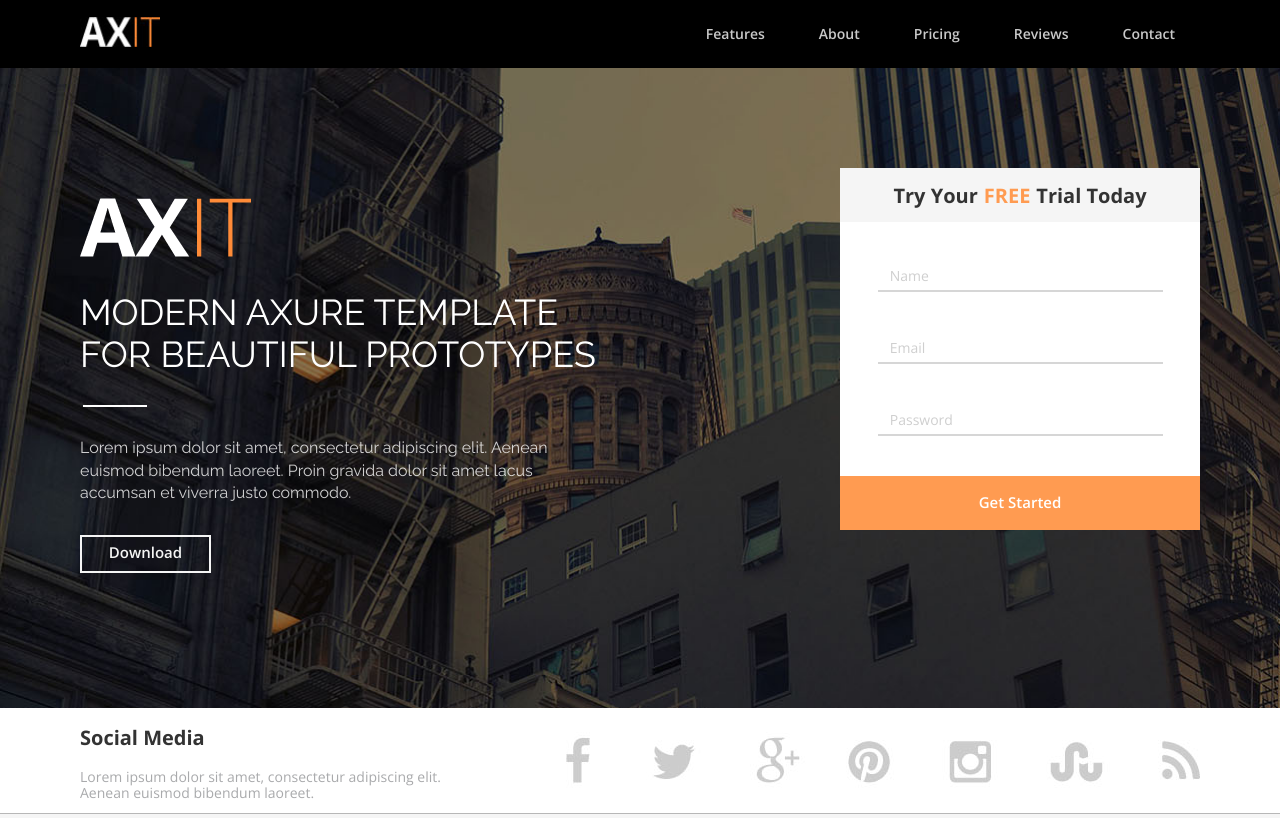
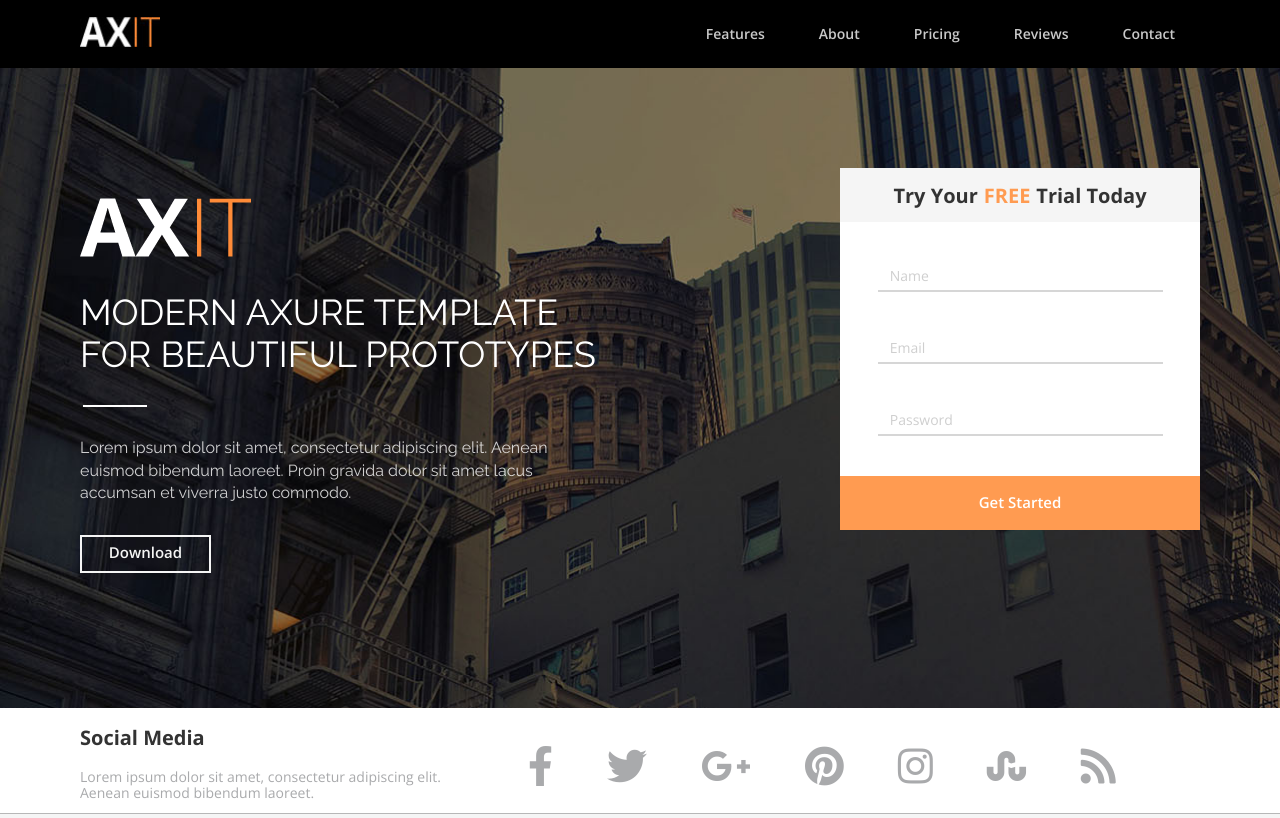
Before and after one commit to TobiaszKowalski/Axit-landing, a plain HTML site: page index.html in a window 1280 px wide. Shown: the top 818 px of the page. Drawn offline with nearby package versions, Linux system fonts and the light colour scheme.

Commit message:
fix lack of a picture in social-media block

```diff
--- a/index.html
+++ b/index.html
@@ -4,6 +4,7 @@
     <title>AXIT</title>
     <meta charset="utf-8">
     <link rel="stylesheet" href="normalize.css">
+    <link rel="stylesheet" href="https://cdnjs.cloudflare.com/ajax/libs/font-awesome/5.13.0/css/all.min.css">
     <link href="https://fonts.googleapis.com/css?family=Open+Sans:300,300i,400,400i,600,600i,700,700i,800,800i|Raleway:400,700,800&display=swap&subset=cyrillic" rel="stylesheet">
     <link rel="stylesheet" href="style.css">
     <link rel="stylesheet" href="https://cdnjs.cloudflare.com/ajax/libs/font-awesome/5.13.0/css/all.min.css">
@@ -54,7 +55,15 @@
         <h3>Social Media</h3>
         <p>Lorem ipsum dolor sit amet, consectetur adipiscing elit.<br> Aenean euismod bibendum laoreet.</p>
     </div>
-    <img src="images/social-bar.jpg">
+    <div class="social-media-logo">
+        <a href="#" target="_blank"><i class="fab fa-facebook-f"></i></a>
+        <a href="#" target="_blank"><i class="fab fa-twitter"></i></a>
+        <a href="#" target="_blank"><i class="fab fa-google-plus-g"></i></a>
+        <a href="#" target="_blank"><i class="fab fa-pinterest"></i></a>
+        <a href="#" target="_blank"><i class="fab fa-instagram"></i></a>
+        <a href="#" target="_blank"><i class="fab fa-stumbleupon"></i></a>
+        <a href="#" target="_blank"><i class="fas fa-rss"></i></a>
+    </div>
 </div>
 </section>
 <section class="tabs">
--- a/style.css
+++ b/style.css
@@ -156,8 +156,23 @@ aside {
     font-family: 'Open Sans', sans-serif;
     color: #a9aaac;
 }
+.social-media-logo {
+    padding-top: 35px;
+    text-align: left;
+    width: 60%;
+    margin-bottom: 25px;
+}
+.social-media-logo i {
+    padding: 0;
+    padding-right: 50px;
+    font-size: 40px;
+    color: #a9aaac;
+}
 .social-media {
     border-bottom: 1px solid #b7b7b7;
+}
+.social-media-logo i:hover {
+    color: #000;
 }
 .tabs {
     background: #f5f5f5;
```
